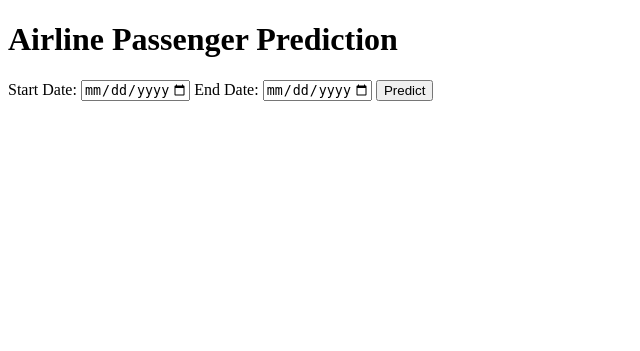
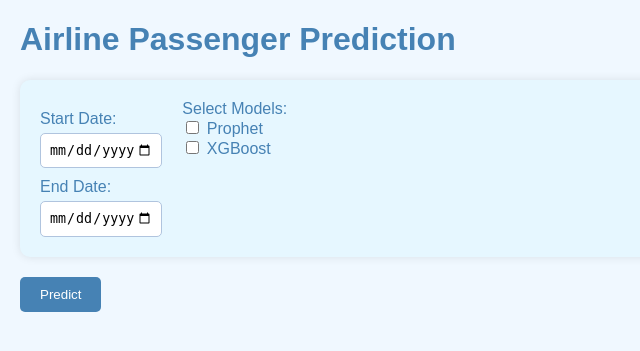
Before and after one commit to hallaai/prediction-fusion-airtraffic, a Flask app: page / in a window 1280 px wide. Shown: the top 351 px of the page, without its empty margins (0-640 px from the left). Run offline with Flask 3, Linux system fonts and the light colour scheme.

Commit message:
Update index.html

```diff
--- a/templates/index.html
+++ b/templates/index.html
@@ -2,21 +2,134 @@
 <html>
 <head>
     <title>Passenger Prediction</title>
+    <style>
+        body {
+            font-family: Arial, sans-serif;
+            background-color: #f0f8ff; /* Light Blue Background */
+            margin: 20px;
+        }
+
+        h1 {
+            color: #4682B4; /* Steel Blue */
+        }
+
+        .form-container {
+            display: flex;
+            flex-direction: column;
+            background-color: #e6f7ff; /* Lighter Blue Form Background */
+            padding: 20px;
+            border-radius: 10px;
+            box-shadow: 0 0 10px rgba(0, 0, 0, 0.1);
+        }
+
+        .date-inputs {
+            display: flex;
+            flex-direction: column;
+        }
+
+        label {
+            margin-top: 10px;
+            color: #4682B4;
+        }
+
+        input[type="date"] {
+            padding: 8px;
+            border: 1px solid #B0C4DE; /* Light Steel Blue Border */
+            border-radius: 5px;
+            margin-top: 5px;
+        }
+
+        .model-selection {
+            margin-top: 10px; /* Add some space between date inputs and model selection */
+        }
+
+        button[type="submit"] {
+            background-color: #4682B4;
+            color: white;
+            padding: 10px 20px;
+            border: none;
+            border-radius: 5px;
+            cursor: pointer;
+            margin-top: 20px;
+        }
+
+        button[type="submit"]:hover {
+            background-color: #5F9EA0; /* Cadet Blue */
+        }
+
+        @media (min-width: 768px) {
+            .form-container {
+                flex-direction: row;
+                align-items: flex-start;
+            }
+
+            .date-inputs {
+                margin-right: 20px; /* Add space between date inputs and model selection */
+            }
+
+            .model-selection {
+                margin-top: 0; /* Reset margin for larger screens */
+            }
+        }
+
+        /* Result Styles */
+        .results {
+            margin-top: 20px;
+            padding: 20px;
+            background-color: #e6f7ff;
+            border-radius: 10px;
+            box-shadow: 0 0 10px rgba(0, 0, 0, 0.1);
+        }
+
+        .results h2 {
+            color: #4682B4;
+        }
+
+        .results p {
+            color: #333;
+        }
+    </style>
 </head>
 <body>
     <h1>Airline Passenger Prediction</h1>
     <form method="POST" action="/predict">
+        <div class="form-container">
+            <div class="date-inputs">
                 <label for="start_date">Start Date:</label>
                 <input type="date" id="start_date" name="start_date"
                        min="{{ min_date.strftime('%Y-%m-%d') }}"
-               max="{{ max_date.strftime('%Y-%m-%d') }}">
+                       max="{{ max_date.strftime('%Y-%m-%d') }}"
+                       value="{{ start_date }}">
 
                 <label for="end_date">End Date:</label>
                 <input type="date" id="end_date" name="end_date"
                        min="{{ min_date.strftime('%Y-%m-%d') }}"
-               max="{{ max_date.strftime('%Y-%m-%d') }}">
+                       max="{{ max_date.strftime('%Y-%m-%d') }}"
+                       value="{{ end_date }}">
+            </div>
+
+            <div class="model-selection">
+                <label>Select Models:</label><br>
+                <input type="checkbox" id="prophet" name="prophet" {% if prophet_selected %}checked{% endif %}>
+                <label for="prophet">Prophet</label><br>
+                <input type="checkbox" id="xgb" name="xgb" {% if xgb_selected %}checked{% endif %}>
+                <label for="xgb">XGBoost</label><br><br>
+            </div>
+        </div>
 
         <button type="submit">Predict</button>
     </form>
+
+    {% if error %}
+        <p style="color:red;">{{ error }}</p>
+    {% endif %}
+
+    {% if plot %}
+    <div class="results">
+        <h2>Prediction Results</h2>
+        <p>MAE: {{ mae }}, RMSE: {{ rmse }}</p>
+        <div id="plot">{{ plot|safe }}</div>
+    </div>
+    {% endif %}
 </body>
 </html>
```
Lines whose indentation alone changed are shown as unchanged.
